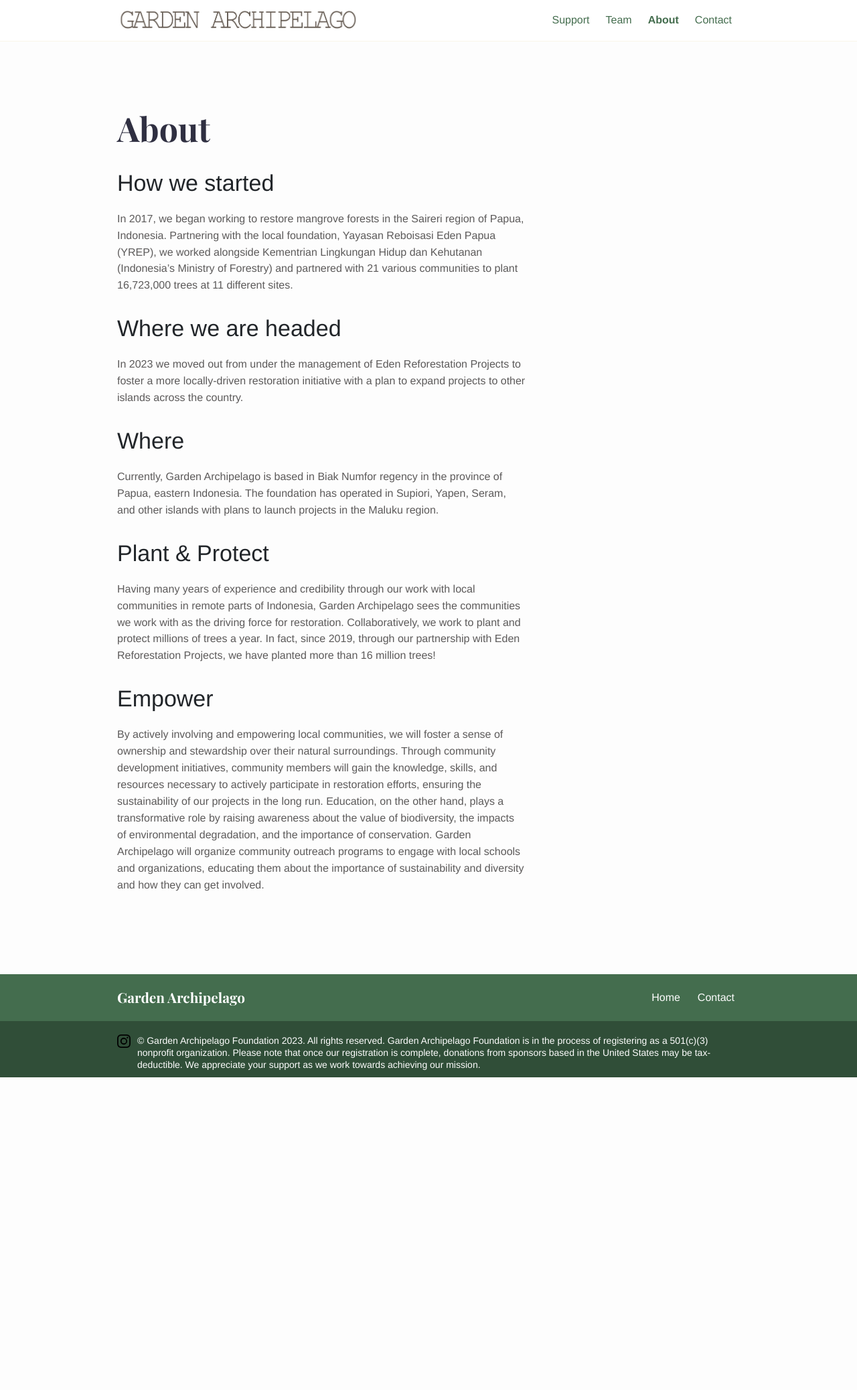
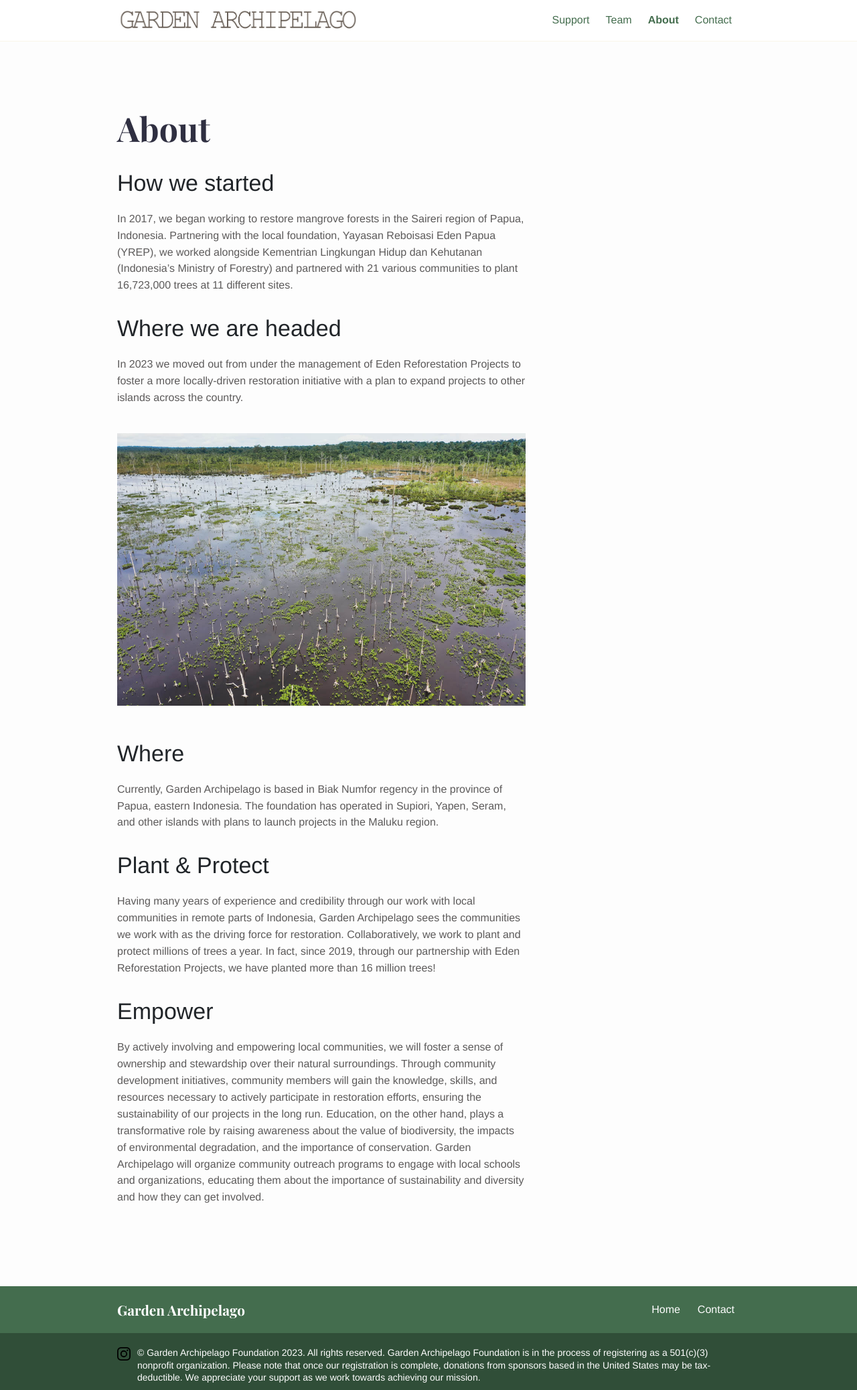
Before and after one commit to garden-archipelago/garden-archipelago.github.io, a Jekyll site: the page built from about.md, in a window 1280 px wide. Shown: the whole page at 67% size. Built offline with Jekyll 4.4.1, drawn with Linux system fonts in a browser that asks for light colours; before the commit the page ends 1609 px from its top, so only the background shows below that.

Commit message:
Update about.md

```diff
--- a/about.md
+++ b/about.md
@@ -13,6 +13,9 @@ In 2017, we began working to restore mangrove forests in the Saireri region of P
 
 In 2023 we moved out from under the management of Eden Reforestation Projects to foster a more locally-driven restoration initiative with a plan to expand projects to other islands across the country.
 
+![Mangrove Forest](/images/mangrove-forest.jpg)
+
+
 # Where
 
 Currently, Garden Archipelago is based in Biak Numfor regency in the province of Papua, eastern Indonesia. The foundation has operated in Supiori, Yapen, Seram, and other islands with plans to launch projects in the Maluku region.
```
